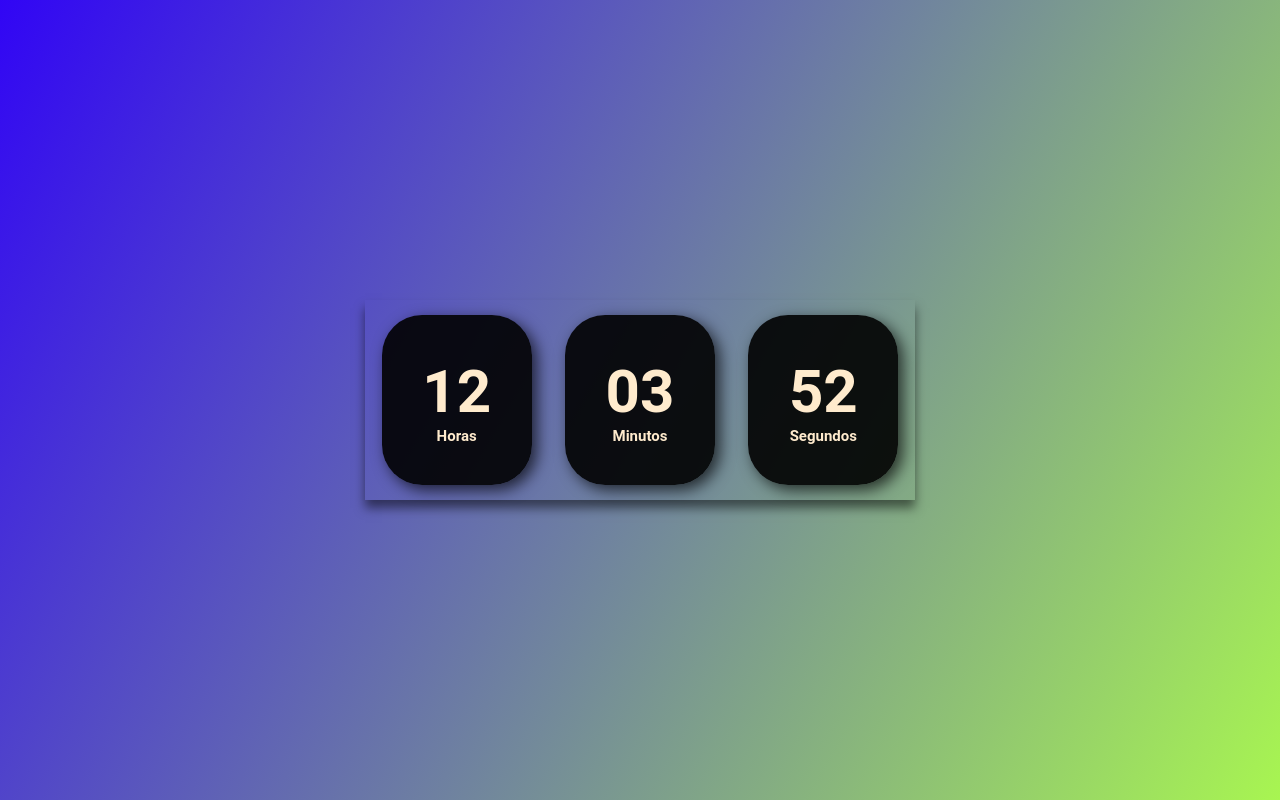
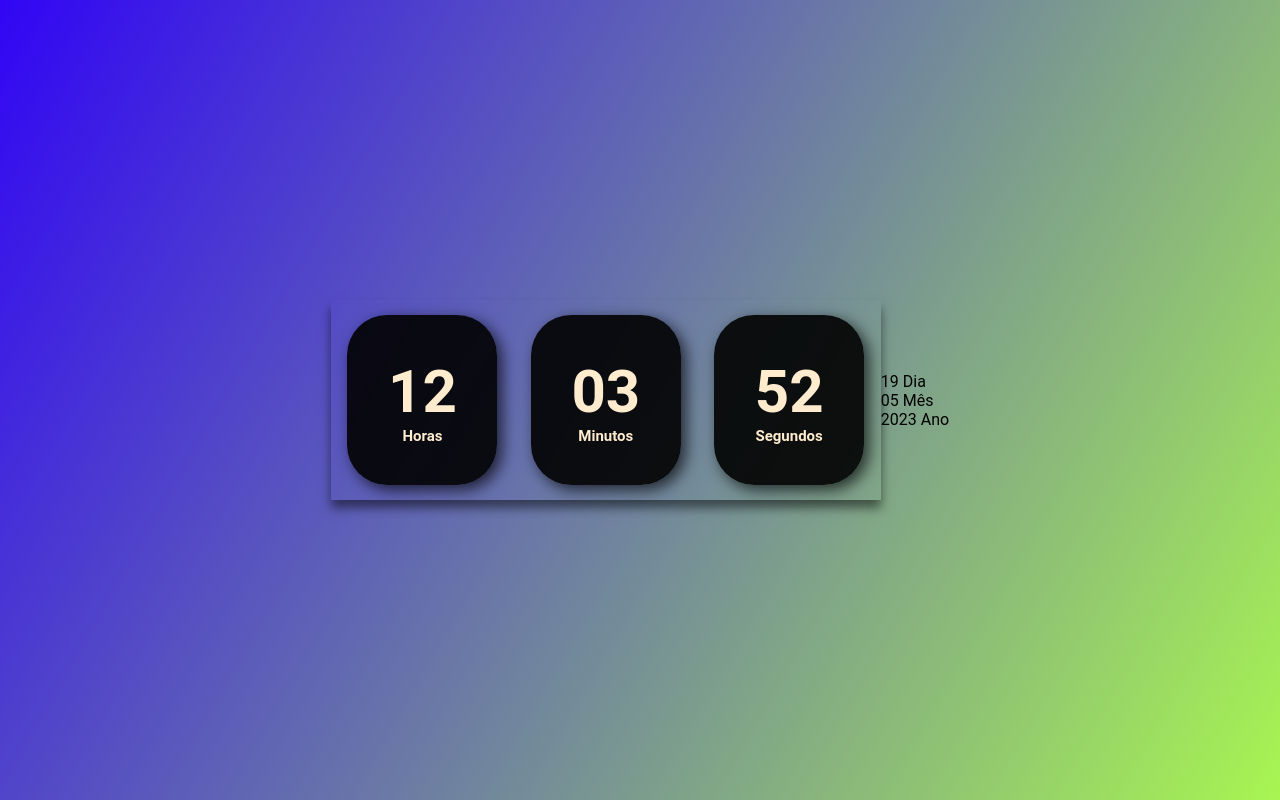
Before and after one commit to sousaservulo/relogio-digital, a plain HTML site: page index.html in a window 1280 px wide. Drawn offline with Linux system fonts and the light colour scheme.

Commit message:
Feat - Adicionando a data ao projeto

```diff
--- a/Assets/js/script.js
+++ b/Assets/js/script.js
@@ -1,19 +1,31 @@
 const horas = document.getElementById('horas');
 const minutos = document.getElementById('minutos');
 const segundos = document.getElementById('segundos');
+const dia = document.getElementById('dia');
+const mes = document.getElementById('mes');
+const ano = document.getElementById('ano');
 
 const relogio = setInterval(function time(){
     let dateToday = new Date();
     let hr = dateToday.getHours();
     let min = dateToday.getMinutes();
     let s = dateToday.getSeconds();
+    let d = dateToday.getDate();
+    let m = dateToday.getMonth();
+    let a = dateToday.getFullYear();
 
     if (hr < 10) hr= '0' + hr;
     if (min < 10) min= '0' + min;
     if (s < 10) s= '0' + s;
+    if (d < 10) d= '0' + d;
+    if (m < 10) m= '0' + m;
 
     horas.textContent = hr;
     minutos.textContent = min;
     segundos.textContent = s;
+    dia.textContent = d;
+    mes.textContent = m;
+    ano.textContent = a;
+
 
 })
--- a/index.html
+++ b/index.html
@@ -26,6 +26,23 @@
 
     </div>
 
+    <div class="data">
+        <div>
+            <span id="dia">00</span>
+            <span class="data">Dia</span>
+        </div>
+
+        <div>
+            <span id="mes">00</span>
+            <span class="data">Mês</span>
+        </div>
+
+        <div>
+            <span id="ano">00</span>
+            <span class="data">Ano</span>
+        </div>
+    </div>
+
     <script src="/Assets/js/script.js"></script>
 </body>
 </html>
```
